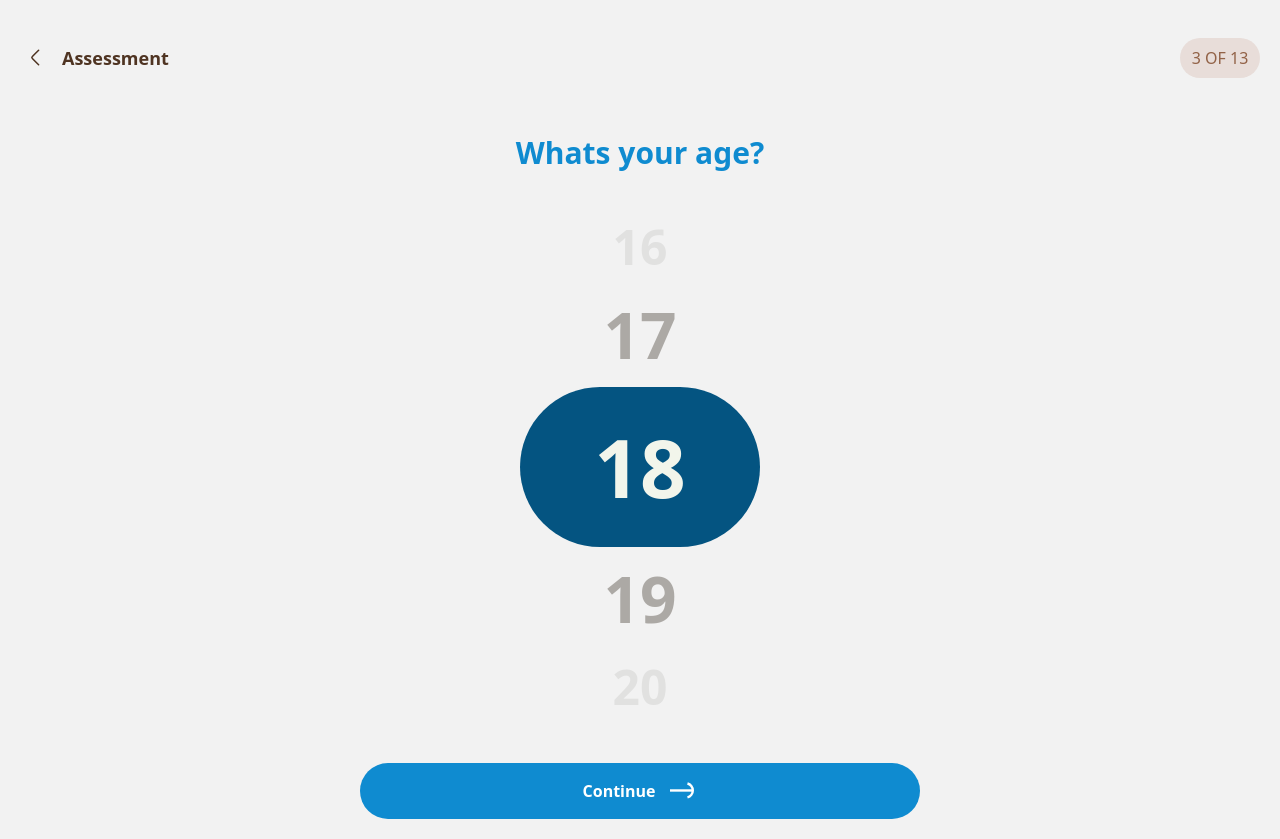
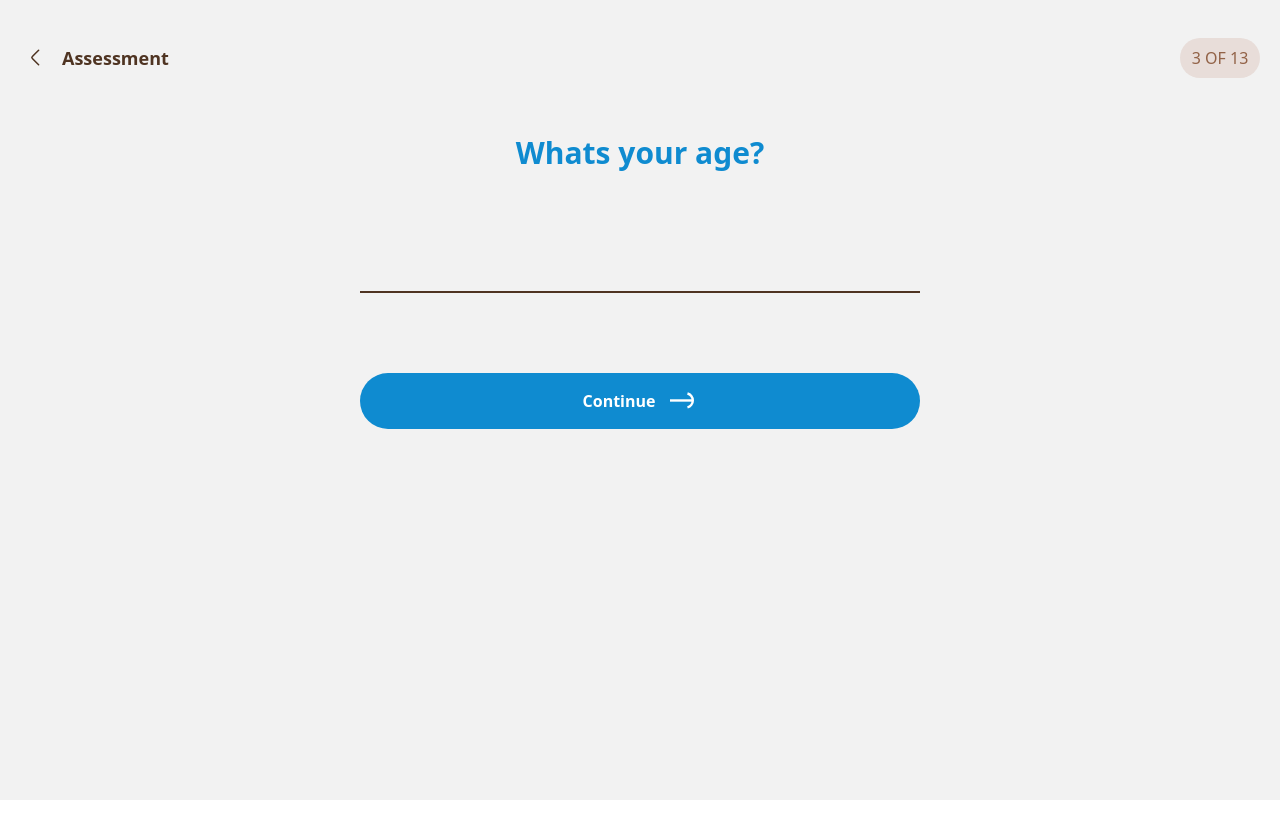
Before and after one commit to MentalPaddi/FrontEnd_Web, a Next.js app: page /your-age in a window 1280 px wide. After the commit the page ends 800 px from the top, so only its background shows below. Built offline with nearby package versions, Linux system fonts and the light colour scheme.

Commit message:
implemented user input in your-age page

```diff
--- a/src/app/(assessment)/your-age/page.tsx
+++ b/src/app/(assessment)/your-age/page.tsx
@@ -1,20 +1,45 @@
+'use client'
+
 import AssessmentNav from "@/components/shared/assessmentNav";
 import Button from "@/components/shared/button";
 import rightArrow from '@/public/assets/arrowRight.svg'
+import { useForm, SubmitHandler } from "react-hook-form";
+import { useRouter } from "next/navigation";
 
+type Inputs = {
+  age: string
+}
 
 const Page = () => {
+  const router = useRouter();
+
+  const {
+      register,
+      handleSubmit,
+      formState: { errors },
+    } = useForm<Inputs>()
+    const onSubmit: SubmitHandler<Inputs> = (data) => {
+      console.log(data)
+
+      router.push('/your-weight')
+  }
+
   return (
     <section className="p-5">
         <AssessmentNav pageNumber="3" />
-        <form className=" max-w-[35em] mx-auto text-center">
+        <form onSubmit={handleSubmit(onSubmit)} className=" max-w-[35em] mx-auto text-center">
             <h1 className="font-bold text-3xl text-[#0F8BD0] text-center m-10">Whats your age?</h1>
-            <div className="flex mb-10 flex-col gap-1 font-bold items-center">
+            {/* <div className="flex mb-10 flex-col gap-1 font-bold items-center">
               <div><p className="text-[#E1E1E0] text-[3em]">16</p></div>
               <div><p className="text-[4em] text-[#ACA9A5]">17</p></div>
               <div className="text-[#F2F5EB] w-[15em] font-bold bg-[#045481] text-center p-5 rounded-full"><p className="text-[5em]">18</p></div>
               <div><p className="text-[4em] text-[#ACA9A5]">19</p></div>
               <div><p className="text-[#E1E1E0] text-[3em]">20</p></div>
+            </div> */}
+            <div className="my-20 flex flex-col gap-5">
+              <input type="number" {...register("age", { required: true, maxLength: 3})} className="border-b-2 text-center text-4xl font-bold outline-none text-brown-80 border-brown-80 bg-[#F2F2F2]"/>
+              {errors.age?.type === 'maxLength' && <span className="text-center font-semibold text-red-500"> Age must be less than 4 number</span>}
+              {errors.age?.type === 'required' && <span className="text-center font-semibold text-red-500">Please input your age</span>}
             </div>
             <Button title="Continue" icon={rightArrow} />
         </form>
```
